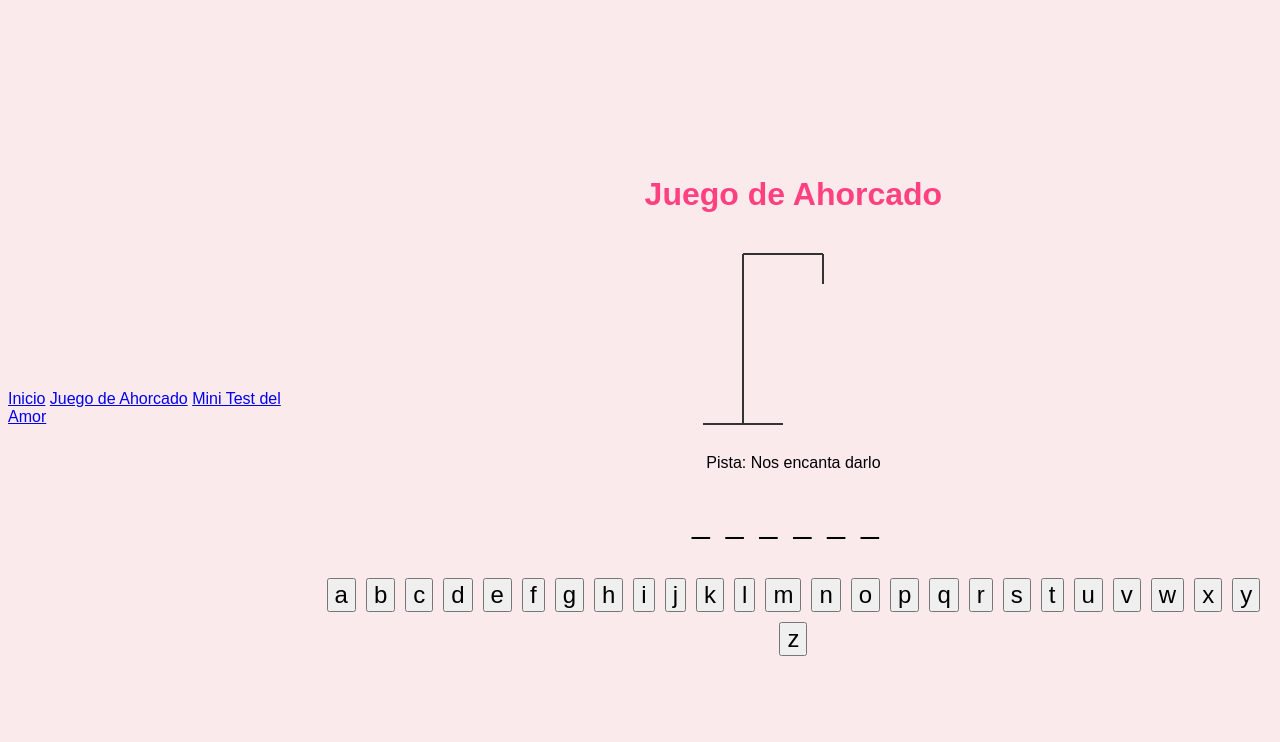
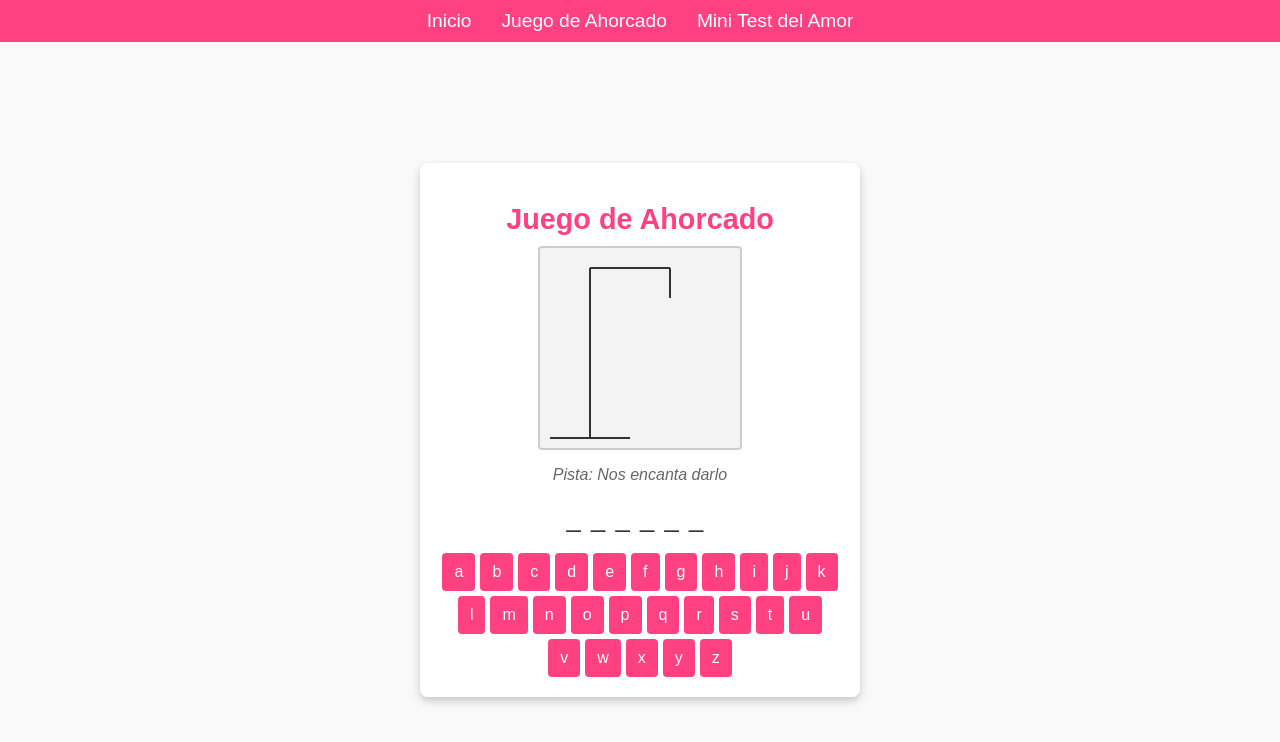
Before and after one commit to Ale-Newport/cumpleIV, a plain HTML site: page hangman.html in a window 1280 px wide. Drawn offline with Linux system fonts and the light colour scheme.

Commit message:
frist hangman

```diff
--- a/hangman.css
+++ b/hangman.css
@@ -1,32 +1,130 @@
-body {
+/* Estilos generales */
+body, html {
+    margin: 0;
+    padding: 0;
+    font-family: Arial, sans-serif;
+    background-color: #f9f9f9;
+    color: #333;
     display: flex;
     justify-content: center;
     align-items: center;
-    height: 100vh;
-    font-family: Arial, sans-serif;
-    background-color: #fbeaec;
+    min-height: 100vh;
+    overflow-x: hidden;
 }
 
 .game-container {
+    width: 90%;
+    max-width: 400px;
     text-align: center;
+    background-color: #ffffff;
+    border-radius: 8px;
+    box-shadow: 0 4px 8px rgba(0, 0, 0, 0.2);
+    padding: 20px;
+    margin-top: 60px; /* Espacio para el navbar fijo */
 }
 
+/* Título del juego */
 h1 {
     color: #ff4081;
+    font-size: 1.8em;
+    margin-bottom: 10px;
+}
+
+/* Canvas del ahorcado */
+#hangmanCanvas {
+    margin: 10px auto;
+    display: block;
+    background-color: #f3f3f3;
+    border: 2px solid #ccc;
+    border-radius: 4px;
+}
+
+/* Pista y palabra */
+#hint {
+    font-style: italic;
+    color: #666;
+    margin-bottom: 10px;
 }
 
 #wordDisplay {
-    font-size: 2em;
-    letter-spacing: 0.5em;
+    font-size: 1.6em;
+    letter-spacing: 0.4em;
+    margin: 20px 0;
+    color: #333;
+}
+
+/* Mensaje de estado */
+#message {
+    font-size: 1.2em;
+    color: #ff4081;
+    margin-bottom: 15px;
+}
+
+/* Letras */
+#letters {
+    display: flex;
+    flex-wrap: wrap;
+    justify-content: center;
+    gap: 5px;
+    margin-top: 10px;
 }
 
 #letters button {
-    font-size: 1.5em;
-    margin: 5px;
+    background-color: #ff4081;
+    color: #ffffff;
+    border: none;
+    border-radius: 4px;
+    padding: 10px 12px;
+    font-size: 1em;
+    cursor: pointer;
+    transition: background-color 0.3s;
 }
 
-#message {
-    font-size: 1.2em;
-    color: #ff4081;
-    margin-top: 20px;
+#letters button:disabled {
+    background-color: #ddd;
+    color: #888;
+    cursor: default;
 }
+
+#letters button:hover:not(:disabled) {
+    background-color: #e33771;
+}
+
+/* Botón de reinicio */
+#restartButton {
+    background-color: #4CAF50;
+    color: white;
+    padding: 10px 20px;
+    border: none;
+    border-radius: 4px;
+    font-size: 1em;
+    cursor: pointer;
+    margin-top: 15px;
+    transition: background-color 0.3s;
+}
+
+#restartButton:hover {
+    background-color: #45a049;
+}
+
+/* Responsividad para móviles */
+@media (max-width: 600px) {
+    h1 {
+        font-size: 1.5em;
+    }
+
+    #wordDisplay {
+        font-size: 1.4em;
+        letter-spacing: 0.3em;
+    }
+
+    #letters button {
+        padding: 8px 10px;
+        font-size: 0.9em;
+    }
+
+    #restartButton {
+        padding: 8px 16px;
+        font-size: 0.9em;
+    }
+}
--- a/hangman.html
+++ b/hangman.html
@@ -1,5 +1,3 @@
-
-
 <!DOCTYPE html>
 <html lang="es">
 <head>
@@ -8,11 +6,11 @@
     <title>Juego de Ahorcado</title>
     <link rel="stylesheet" href="hangman.css">
 </head>
-
 <body>
     <!-- Contenedor para cargar el navbar -->
     <div id="navbar-placeholder"></div>
 
+    <!-- Contenido del Juego -->
     <div class="game-container">
         <h1>Juego de Ahorcado</h1>
         <canvas id="hangmanCanvas" width="200" height="200"></canvas>
@@ -20,7 +18,10 @@
         <p id="wordDisplay">_ _ _ _ _</p>
         <p id="message"></p>
         <div id="letters"></div>
+        <!-- Botón para reiniciar el juego -->
+        <button id="restartButton" onclick="restartGame()" style="display: none;">Nueva Palabra</button>
     </div>
+
     <!-- Script para cargar el navbar -->
     <script>
         fetch('navbar.html')
--- a/hangman.js
+++ b/hangman.js
@@ -3,14 +3,34 @@ const words = [
     { word: "felicidad", hint: "Estado ideal contigo" },
     { word: "abrazo", hint: "Nos encanta darlo" }
 ];
-let chosenWordObj = words[Math.floor(Math.random() * words.length)];
-let chosenWord = chosenWordObj.word;
-let displayWord = "_".repeat(chosenWord.length);
-let attempts = 6;
-let guessedLetters = [];
+let chosenWordObj, chosenWord, displayWord, attempts, guessedLetters;
 
-document.getElementById("wordDisplay").innerText = displayWord;
-document.getElementById("hint").innerText = `Pista: ${chosenWordObj.hint}`;
+function initializeGame() {
+    chosenWordObj = words[Math.floor(Math.random() * words.length)];
+    chosenWord = chosenWordObj.word;
+    displayWord = "_".repeat(chosenWord.length);
+    attempts = 6;
+    guessedLetters = [];
+
+    document.getElementById("wordDisplay").innerText = displayWord;
+    document.getElementById("hint").innerText = `Pista: ${chosenWordObj.hint}`;
+    document.getElementById("message").innerText = "";
+    document.getElementById("restartButton").style.display = "none";
+    document.getElementById("letters").innerHTML = "";
+
+    // Clear the canvas for a new game
+    ctx.clearRect(0, 0, canvas.width, canvas.height);
+    drawBaseStructure();
+
+    // Create letter buttons
+    for (let i = 0; i < 26; i++) {
+        const letter = String.fromCharCode(65 + i).toLowerCase();
+        const button = document.createElement("button");
+        button.innerText = letter;
+        button.onclick = () => handleLetterClick(button, letter);
+        document.getElementById("letters").appendChild(button);
+    }
+}
 
 function updateDisplayWord() {
     displayWord = chosenWord.split("").map(letter => guessedLetters.includes(letter) ? letter : "_").join(" ");
@@ -21,9 +41,11 @@ function checkGameStatus() {
     if (displayWord.split(" ").join("") === chosenWord) {
         document.getElementById("message").innerText = "¡Ganaste! 🥳";
         document.getElementById("letters").innerHTML = "";
+        document.getElementById("restartButton").style.display = "block"; // Show restart button
     } else if (attempts === 0) {
         document.getElementById("message").innerText = `Perdiste 😢. La palabra era: ${chosenWord}`;
         document.getElementById("letters").innerHTML = "";
+        document.getElementById("restartButton").style.display = "block"; // Show restart button
     }
 }
 
@@ -40,13 +62,8 @@ function handleLetterClick(button, letter) {
     }
 }
 
-const lettersContainer = document.getElementById("letters");
-for (let i = 0; i < 26; i++) {
-    const letter = String.fromCharCode(65 + i).toLowerCase();
-    const button = document.createElement("button");
-    button.innerText = letter;
-    button.onclick = () => handleLetterClick(button, letter);
-    lettersContainer.appendChild(button);
+function restartGame() {
+    initializeGame();
 }
 
 // Canvas Drawing Code for Hangman
@@ -126,5 +143,5 @@ function drawHangman(step) {
     }
 }
 
-// Draw the base structure once at the start
-drawBaseStructure();
+// Initialize the game when the page loads
+initializeGame();
--- a/navbar.html
+++ b/navbar.html
@@ -1,5 +1,51 @@
+<!-- navbar.html -->
+<style>
+    /* Asegúrate de que la página no tenga márgenes ni relleno */
+    body, html {
+        margin: 0;
+        padding: 0;
+        width: 100%;
+        overflow-x: hidden; /* Evita cualquier desplazamiento horizontal */
+    }
+
+    /* Estilos del Navbar */
+    .navbar {
+        display: flex;
+        justify-content: center;
+        background-color: #ff4081;
+        padding: 10px;
+        position: fixed;
+        top: 0;
+        left: 0;
+        right: 0;
+        z-index: 10;
+        box-sizing: border-box;
+    }
+
+    .nav-link {
+        color: #ffffff;
+        margin: 0 15px;
+        text-decoration: none;
+        font-size: 1.2em;
+    }
+
+    .nav-link:hover {
+        color: #ffccde;
+    }
+</style>
+
 <nav class="navbar">
     <a href="index.html" class="nav-link">Inicio</a>
     <a href="hangman.html" class="nav-link">Juego de Ahorcado</a>
     <a href="love_test.html" class="nav-link">Mini Test del Amor</a>
 </nav>
+
+<script>
+    // Script para cargar el navbar en cada página
+    document.addEventListener("DOMContentLoaded", function() {
+        const navbarPlaceholder = document.getElementById("navbar-placeholder");
+        if (navbarPlaceholder) {
+            navbarPlaceholder.innerHTML = document.documentElement.innerHTML;
+        }
+    });
+</script>
```
Also changed, not shown: index.html (+10 -7 lines), love_test.html (+1 -0 lines).
